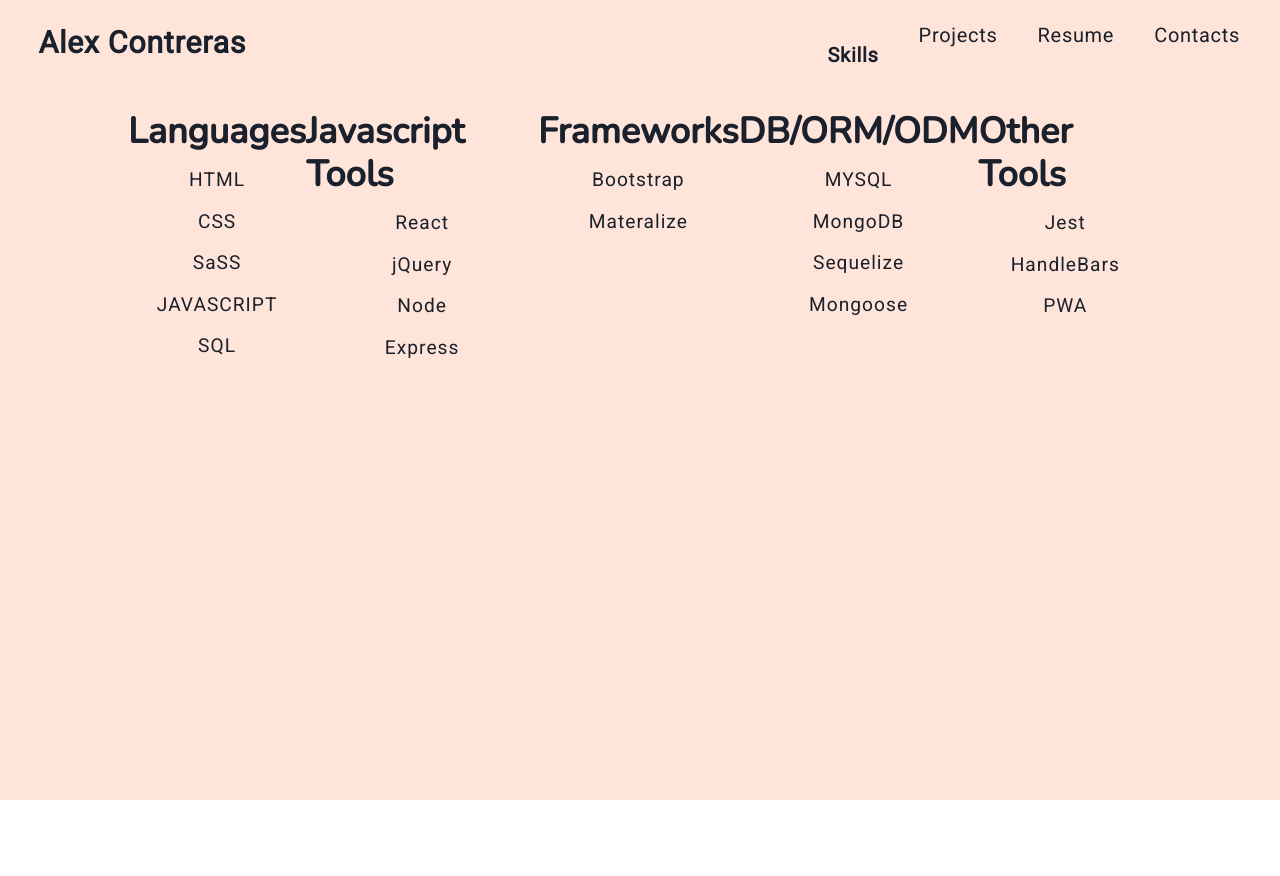
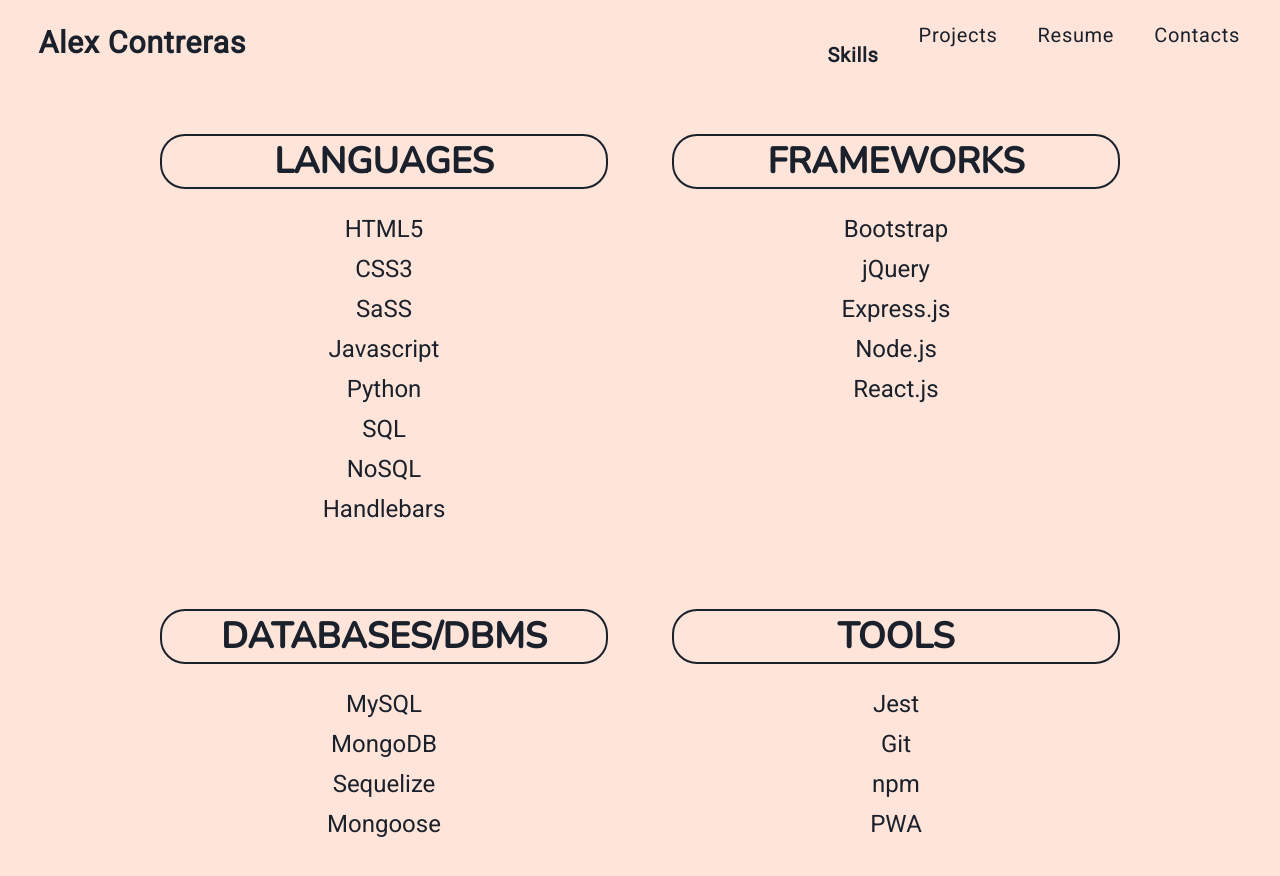
Before and after one commit to AlexUrielContreras/alex-website, a React (Create React App) app: page / in a window 1280 px wide. Both pictures are taken after a click on the link "Skills". Shown: the top 876 px of the page. Before the commit the page ends 800 px from the top, so only its background shows below. Built offline with nearby package versions, Linux system fonts and the light colour scheme.

Commit message:
style: added border to heading and made it visable on small screen size

```diff
--- a/src/App.js
+++ b/src/App.js
@@ -39,7 +39,7 @@
   return (
     <ChakraProvider theme={theme}>
       <header>
-        {currentW > 768 && currentTab !== ' ' ?  <Link position='absolute' top='2.5vh' left='3vw' className='nav-title' onClick={() => setCurrentTab(' ')}>Alex Contreras</Link> : null}
+        {currentW > 768 && currentTab !== '' ?  <Link position='absolute' top='2.5vh' left='3vw' className='nav-title' onClick={() => setCurrentTab('')}>Alex Contreras</Link> : null}
         <Nav tabs={tabs} setCurrentTab={setCurrentTab} currentTab={currentTab} />
       </header>
       <main>
--- a/src/componets/Project.js
+++ b/src/componets/Project.js
@@ -1,6 +1,7 @@
 import { Box,Image,Heading, Text } from '@chakra-ui/react'
 
 function Project({info}) {
+    console.log(info)
 
     const {name , description} = info
     return (
--- a/src/index.css
+++ b/src/index.css
@@ -6,6 +6,10 @@
   min-height: 100vh;
   font-family: "Roboto", sans-serif;
   background-color: #ffe5d9;
+}
+li {
+  list-style: none;
+  margin: 2px 0
 }
 main {
   max-width: 80vw;
--- a/src/pages/Contacts.js
+++ b/src/pages/Contacts.js
@@ -1,5 +1,4 @@
 import {
-
     Box,
     Button,
     Input,
--- a/src/pages/Skills.js
+++ b/src/pages/Skills.js
@@ -1,59 +1,59 @@
-import { Box,  Flex, Heading } from '@chakra-ui/react';
-
+import { Flex, Heading, Box } from '@chakra-ui/react';
 function Skills() {
     return (
-        <Flex direction={{base: 'column' , lg: 'row'}}>
-            <Box >
-                <Heading as='h2' mt={10} fontSize={{base: '2xl' , md: '4xl'}}>Languages</Heading>
-                <ul className='skill-list'>
-                    <li className='skill-item'>HTML</li>
-                    <li className='skill-item'>CSS</li>
-                    <li className='skill-item'>SaSS</li>
-                    <li className='skill-item'>JAVASCRIPT</li>
-                    <li className='skill-item'>SQL</li>
+        <Flex direction={{base: 'column', lg: 'row'}} justifyContent={{lg:'space-around'}} fontSize={{base: '2xl'}} textAlign='center' pb='10' wrap='wrap'>
+            <Box w={{lg: '35vw'}} mt={{base: '16'}} >
+                <Heading border='2px' borderRadius='25' mb='5' p='1'>LANGUAGES</Heading>
+                <ul>
+                    <Flex direction='column'>
+                        <li>HTML5</li>
+                        <li>CSS3</li>
+                        <li>SaSS</li>
+                        <li>Javascript</li>
+                        <li>Python</li>
+                        <li>SQL</li>
+                        <li>NoSQL</li>
+                        <li>Handlebars</li>
+                    </Flex>
                 </ul>
             </Box>
-            <Box >
-                <Heading as='h2' mt={10} fontSize={{base: '2xl' , md: '4xl'}}>Javascript Tools</Heading>
-                <ul className='skill-list'>
-                    <li className='skill-item'>React</li>
-                    <li className='skill-item'>jQuery</li>
-                    <li className='skill-item'>Node</li>
-                    <li className='skill-item'>Express</li>
+            <Box w={{lg: '35vw'}} mt={{base: '16'}} >
+                <Heading border='2px' borderRadius='25' mb='5'  p='1'>FRAMEWORKS</Heading>
+                <ul>
+                    <Flex direction='column'>
+                        <li>Bootstrap</li>
+                        <li>jQuery</li>
+                        <li>Express.js</li>
+                        <li>Node.js</li>
+                        <li>React.js</li>
+                    </Flex>
                 </ul>
             </Box>
-            <Box >
-                <Heading as='h2' mt={10} fontSize={{base: '2xl' , md: '4xl'}}>Frameworks</Heading>
-                <ul className='skill-list'>
-                    <li className='skill-item'>Bootstrap</li>
-                    <li className='skill-item'>Materalize</li>
+            <Box  w={{lg: '35vw'}}mt={{base: '20'}}  >
+                <Heading border='2px' borderRadius='25' mb='5'  p='1'>DATABASES/DBMS</Heading>
+                <ul>
+                    <Flex direction='column'>
+                        <li>MySQL</li>
+                        <li>MongoDB</li>
+                        <li>Sequelize</li>
+                        <li>Mongoose</li>
+
+                    </Flex>
                 </ul>
             </Box>
-            <Box >
-                <Heading as='h2'  mt={10} fontSize={{base: '2xl' , md: '4xl'}}>DB/ORM/ODM</Heading>
-                <ul className='skill-list'>
-                    <li className='skill-item'>MYSQL</li>
-                    <li className='skill-item'>MongoDB</li>
-                    <li className='skill-item'>Sequelize</li>
-                    <li className='skill-item'>Mongoose</li>
+            <Box w={{lg: '35vw'}}mt={{base: '20'}}  >
+                <Heading border='2px' borderRadius='25' mb='5'  p='1'>TOOLS</Heading>
+                <ul>
+                    <Flex direction='column'>
+                        <li>Jest</li>
+                        <li>Git</li>
+                        <li>npm</li>
+                        <li>PWA</li>
+                    </Flex>
                 </ul>
             </Box>
-            <Box >
-                <Heading as='h2' mt={10} fontSize={{base: '2xl' , md: '4xl'}}>Other Tools</Heading>
-                <ul className='skill-list'>
-                    <li className='skill-item'>Jest</li>
-                    <li className='skill-item'>HandleBars</li>
-                    <li className='skill-item'>PWA</li>
-                </ul>
-            </Box>
-           {/* <Box>
-                <Heading as='h3' fontSize='3xl'>Key</Heading>
-                <Box>
-                    <p>1 :  Intermediate</p>
-                    <p>1 :  Proficent</p>
-                </Box>
-            </Box> */}
         </Flex>
+
     )
 };
 
```
